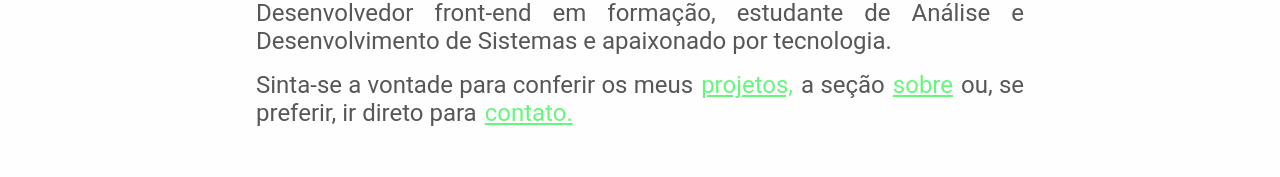
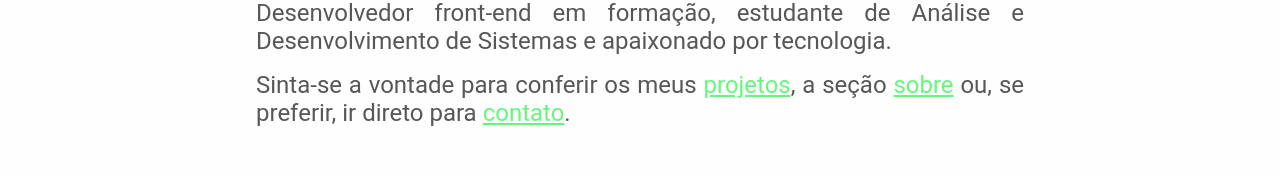
Before and after one commit to jeanwisotscki/portfolio, a Next.js app: page / in a window 1280 px wide. Shown: the part 378-555 px from the top of the page. Built offline with nearby package versions, Linux system fonts and the light colour scheme.

Commit message:
fix: correção de espaçamento entre as palavras e os links do texto

```diff
--- a/src/pages/index.tsx
+++ b/src/pages/index.tsx
@@ -43,12 +43,10 @@ const Home: NextPage = () => {
             Desenvolvimento de Sistemas e apaixonado por tecnologia.
           </p>
           <p>
-            Sinta-se a vontade para conferir os meus
-            <LinkButton href="/projetos" textContent="projetos," />
-            a seção
-            <LinkButton href="/sobre" textContent="sobre" />
-            ou, se preferir, ir direto para
-            <LinkButton href="/contato" textContent="contato." />
+            Sinta-se a vontade para conferir os meus{" "}
+            <LinkButton href="/projetos" textContent="projetos" />, a seção{" "}
+            <LinkButton href="/sobre" textContent="sobre" /> ou, se preferir, ir
+            direto para <LinkButton href="/contato" textContent="contato" />.
           </p>
         </Description>
 
--- a/src/pages/styles.ts
+++ b/src/pages/styles.ts
@@ -70,9 +70,7 @@ export const Description = styled.div`
 
   a {
     color: ${(props) => props.theme.colors.green};
-    margin: 0 0.5rem;
     text-decoration: underline;
-    transition: 0.3s;
   }
 
   @media (max-width: 769px) {
```
